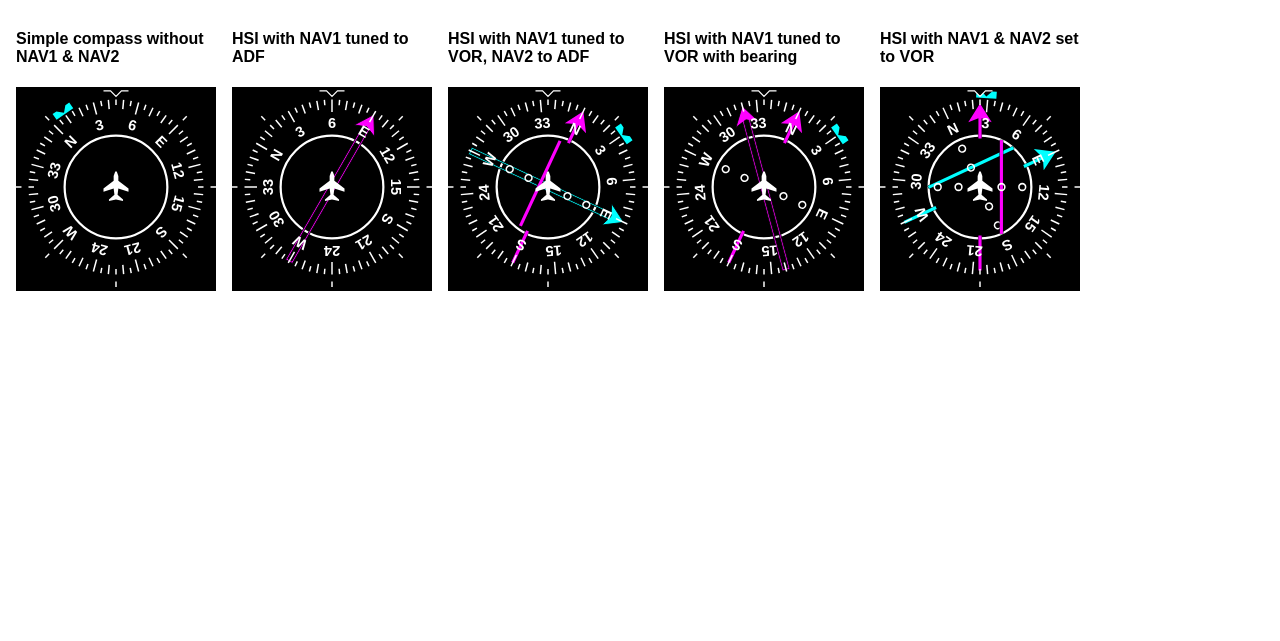
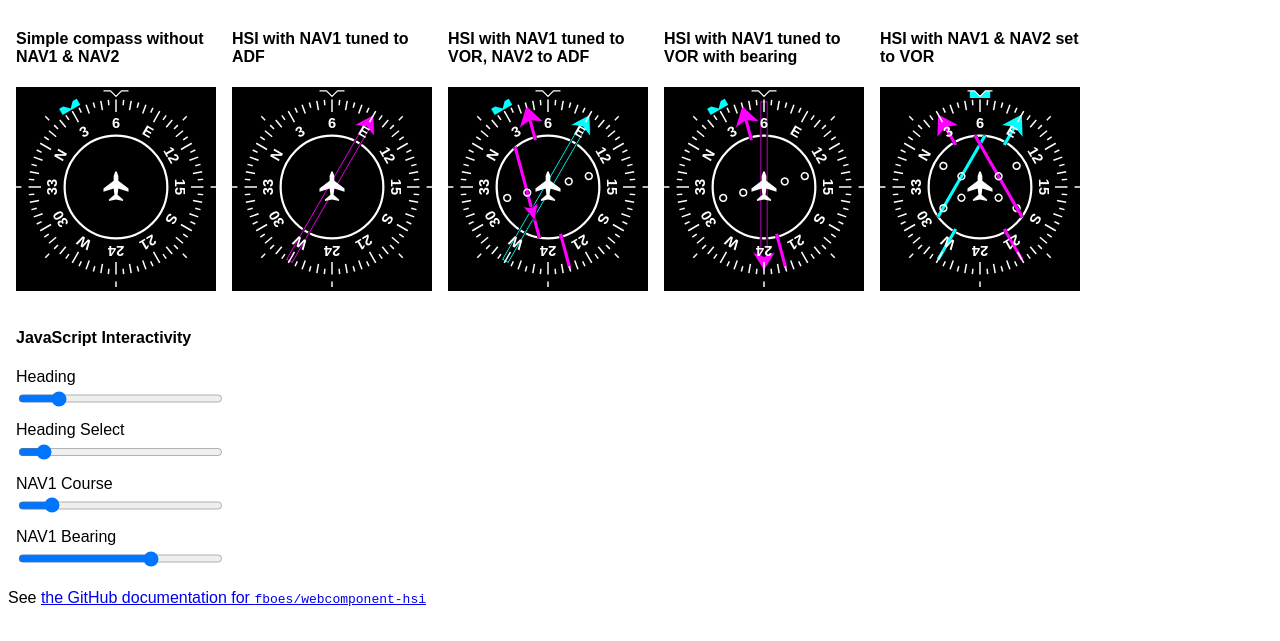
Before and after one commit to fboes/webcomponent-hsi, a website: page index.html in a window 1280 px wide. Shown: the part 79-720 px from the top of the page. Drawn offline with Linux system fonts and the light colour scheme.

Commit message:
Add interactive example

```diff
--- a/index.html
+++ b/index.html
@@ -14,6 +14,17 @@
       float: left;
       padding: 0.5em;
     }
+    label {
+      display: block;
+      margin-bottom: 0.5em;
+    }
+    input {
+      width: 100%;
+      padding: 0.2em;
+    }
+    footer {
+      clear: both;
+    }
   </style>
 </head>
 <body>
@@ -21,7 +32,7 @@
 
   <section>
     <h4>Simple compass without NAV1 &amp; NAV2</h4>
-    <horizontal-situation-indicator id="simple-compass" heading="45.0" heading-select="10.0">
+    <horizontal-situation-indicator id="simple-compass" heading="60.0" heading-select="30.0">
     </horizontal-situation-indicator>
   </section>
 
@@ -34,26 +45,50 @@
 
   <section>
     <h4>HSI with NAV1 tuned to VOR, NAV2 to ADF</h4>
-    <horizontal-situation-indicator id="nav2-vor" heading="335.0" heading-select="30.0"
-      nav1-course="0.0" nav1-deviation="2.0" nav2-to="-1"
+    <horizontal-situation-indicator id="nav2-vor" heading="60.0" heading-select="30.0"
+      nav1-course="45.0" nav1-deviation="5.0" nav1-to="-1"
       nav2-bearing="90.0">
     </horizontal-situation-indicator>
   </section>
 
   <section>
     <h4>HSI with NAV1 tuned to VOR with bearing</h4>
-    <horizontal-situation-indicator id="nav1-vor" heading="335.0" heading-select="30.0"
-      nav1-course="0.0" nav1-bearing="320.0">
+    <horizontal-situation-indicator id="nav1-vor" heading="60.0" heading-select="30.0"
+      nav1-course="45.0" nav1-bearing="240.0">
     </horizontal-situation-indicator>
   </section>
 
   <section>
     <h4>HSI with NAV1 &amp; NAV2 set to VOR</h4>
-    <horizontal-situation-indicator id="nav1-vor-deviation" heading="25.0" heading-select="29.0"
-      nav1-course="25" nav1-deviation="-5"
+    <horizontal-situation-indicator id="nav1-vor-deviation" heading="60.0" heading-select="60.0"
+      nav1-course="30" nav1-deviation="-5"
       nav2-course="90" nav2-deviation="5">
     </horizontal-situation-indicator>
   </section>
-  <script>const el = document.getElementById('nav1-vor-deviation');</script>
+
+  <section>
+    <h4>JavaScript Interactivity</h4>
+    <script>const el = document.getElementById('nav1-vor');</script>
+    <label>
+      Heading
+      <input type="range" min="0" max="360" value="60" name="heading" oninput="el[this.name] = this.value;" />
+    </label>
+    <label>
+      Heading Select
+      <input type="range" min="0" max="360" value="30" name="heading-select" oninput="el[this.name] = this.value;" />
+    </label>
+    <label>
+      NAV1 Course
+      <input type="range" min="0" max="360" value="45" name="nav1-course" oninput="el[this.name] = this.value;" />
+    </label>
+    <label>
+      NAV1 Bearing
+      <input type="range" min="0" max="360" value="240" name="nav1-bearing" oninput="el[this.name] = this.value;" />
+    </label>
+  </section>
+
+  <footer>
+    See <a href="https://github.com/fboes/webcomponent-hsi">the GitHub documentation for <code>fboes/webcomponent-hsi</code></a>
+  </footer>
 </body>
 </html>
```
